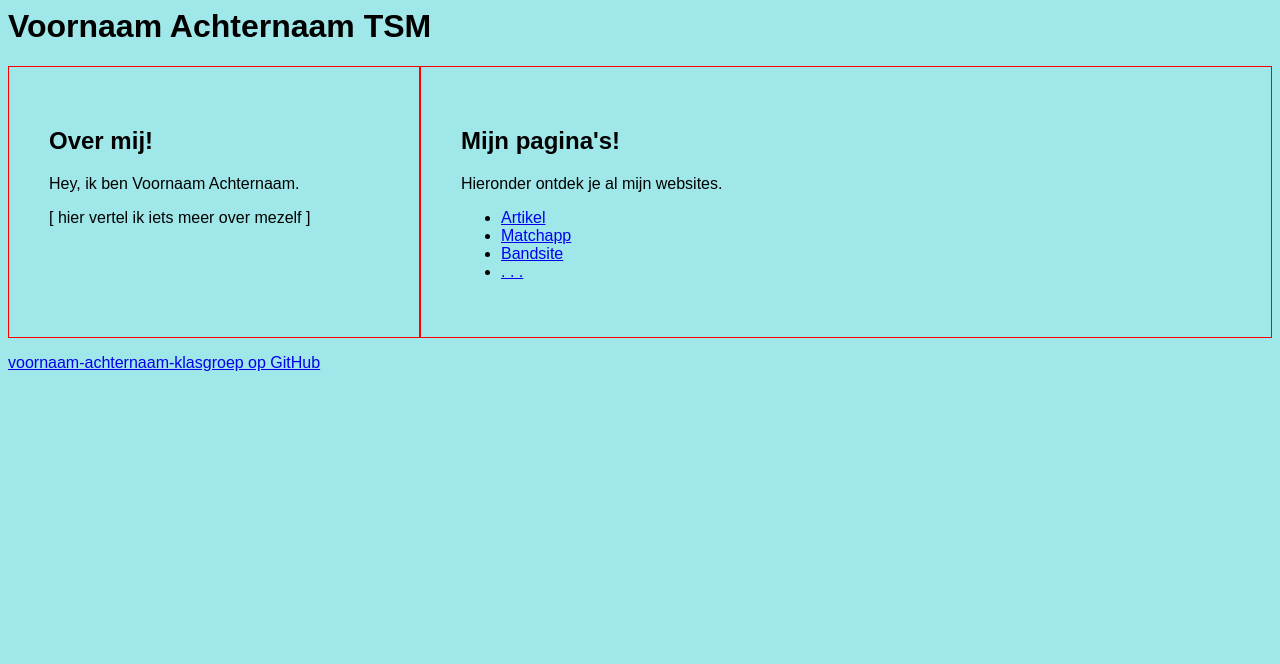
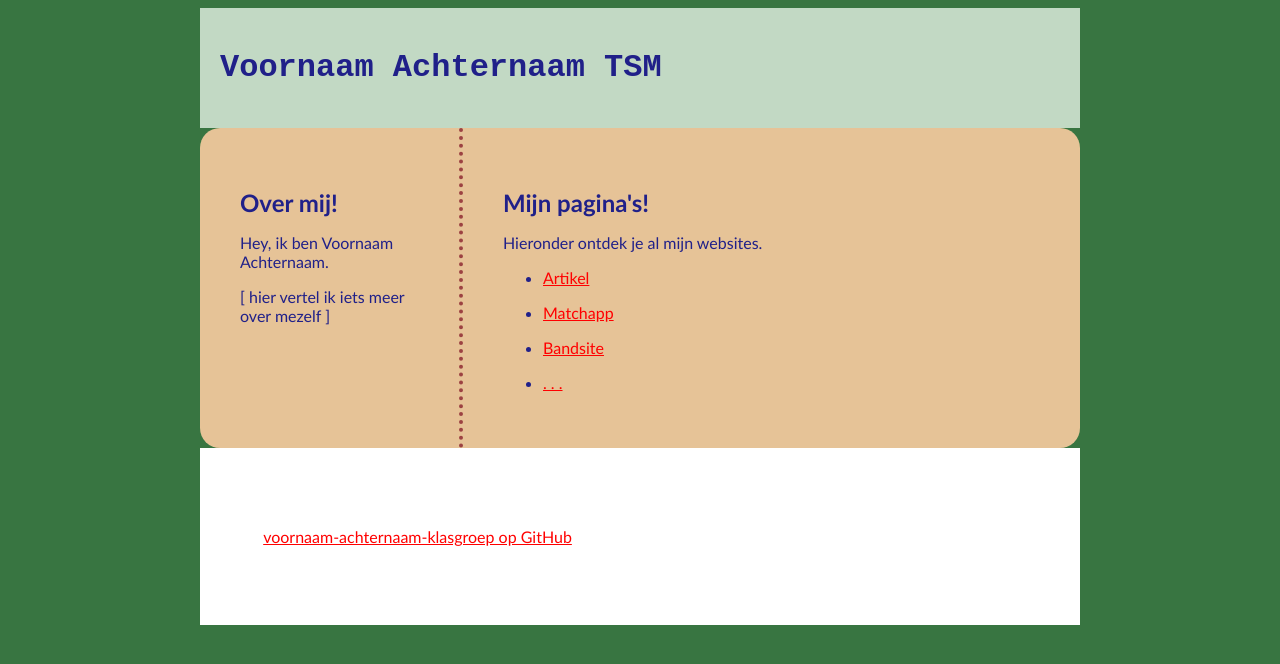
Before and after one commit to vincent-vander-cruyssen-tsm/Script-4gtb, a plain HTML site: page index.html in a window 1280 px wide. Drawn offline with Linux system fonts and the light colour scheme.

Commit message:
homepage

```diff
--- a/style.css
+++ b/style.css
@@ -1,21 +1,59 @@
+
+
 body {
-    background-color: rgb(159, 231, 232);
-    font-family: sans-serif;
+    background-color: rgb(56, 117, 65);
+    font-family: Trebuchet MS;
+    color: rgb(32, 32, 137);
+}
+
+h2, p, li {
+    margin-bottom: 16px;
+}
+
+h1 {
+    font-family: 'Courier New', Courier, monospace;
+}
+
+a {
+    color: red;
+}
+
+a:hover {
+    color: blue;
+}
+
+header, #about, footer {
+    margin: 0 15vw;
+}
+
+header {
+    background-color: rgb(194, 217, 196);
+    padding: 20px;
 }
 
 #about {
     display: flex;
+    background-color: rgb(230, 195, 151);
+    border-radius: 20px;
 }
 
 .col {
-    border: 1px solid red;
     padding: 40px;
+
 }
 
 .left {
-    width: 30%;
+    /* width: 30%; */
+    flex: 1;
 }
 
 .right {
-    width: 70%;
+    /* width: 70%; */
+    flex: 3;
+    border-left: 4px dotted rgb(156, 66, 66);
 }
+
+footer {
+    background-color: #fff;
+    padding: 5%;
+}
```
